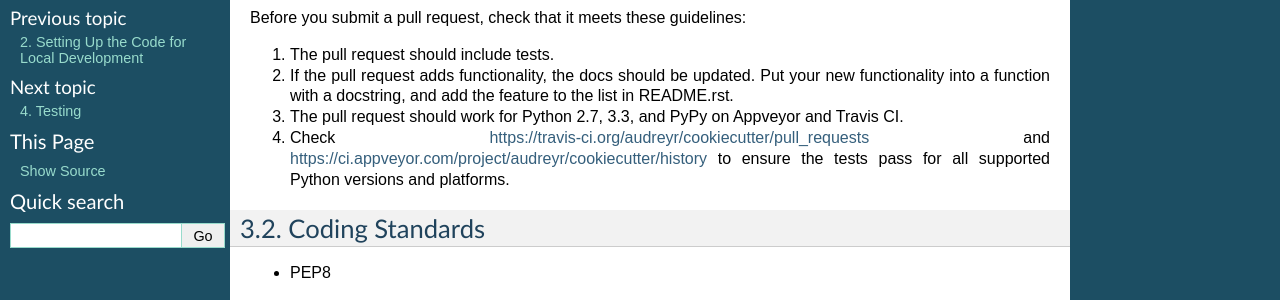
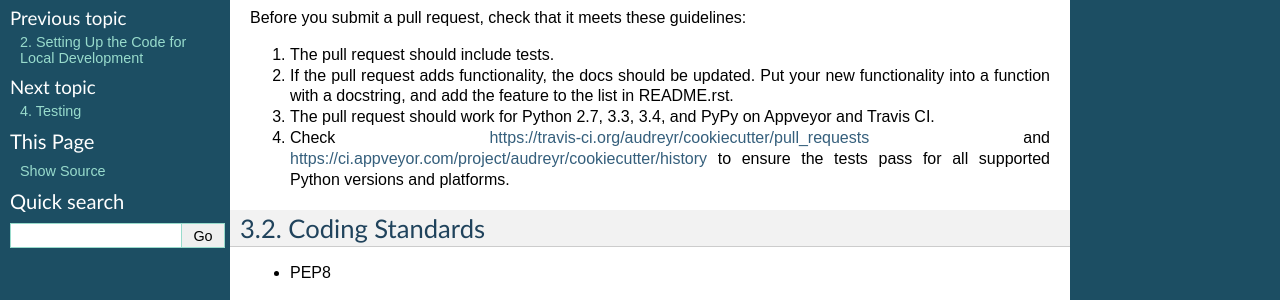
Before and after one commit to c-allen-tech/cookie, a Sphinx documentation site: the page built from docs/contributor_guidelines.rst, in a window 1280 px wide. Shown: the part 141-441 px from the top of the page. Built offline with Sphinx 7.4.7, drawn with Linux system fonts in a browser that asks for light colours; formulas are drawn with MathJax 3; the version number is read from the project's files by our own code.

Commit message:
Add Python 3.4 to Pull Request Guidelines

```diff
--- a/docs/contributor_guidelines.rst
+++ b/docs/contributor_guidelines.rst
@@ -10,7 +10,7 @@ Before you submit a pull request, check that it meets these guidelines:
 2. If the pull request adds functionality, the docs should be updated. Put
    your new functionality into a function with a docstring, and add the
    feature to the list in README.rst.
-3. The pull request should work for Python 2.7, 3.3, and PyPy on Appveyor and Travis CI.
+3. The pull request should work for Python 2.7, 3.3, 3.4, and PyPy on Appveyor and Travis CI.
 4. Check https://travis-ci.org/audreyr/cookiecutter/pull_requests and
    https://ci.appveyor.com/project/audreyr/cookiecutter/history to ensure the tests pass for all supported Python versions and platforms.
 
```
